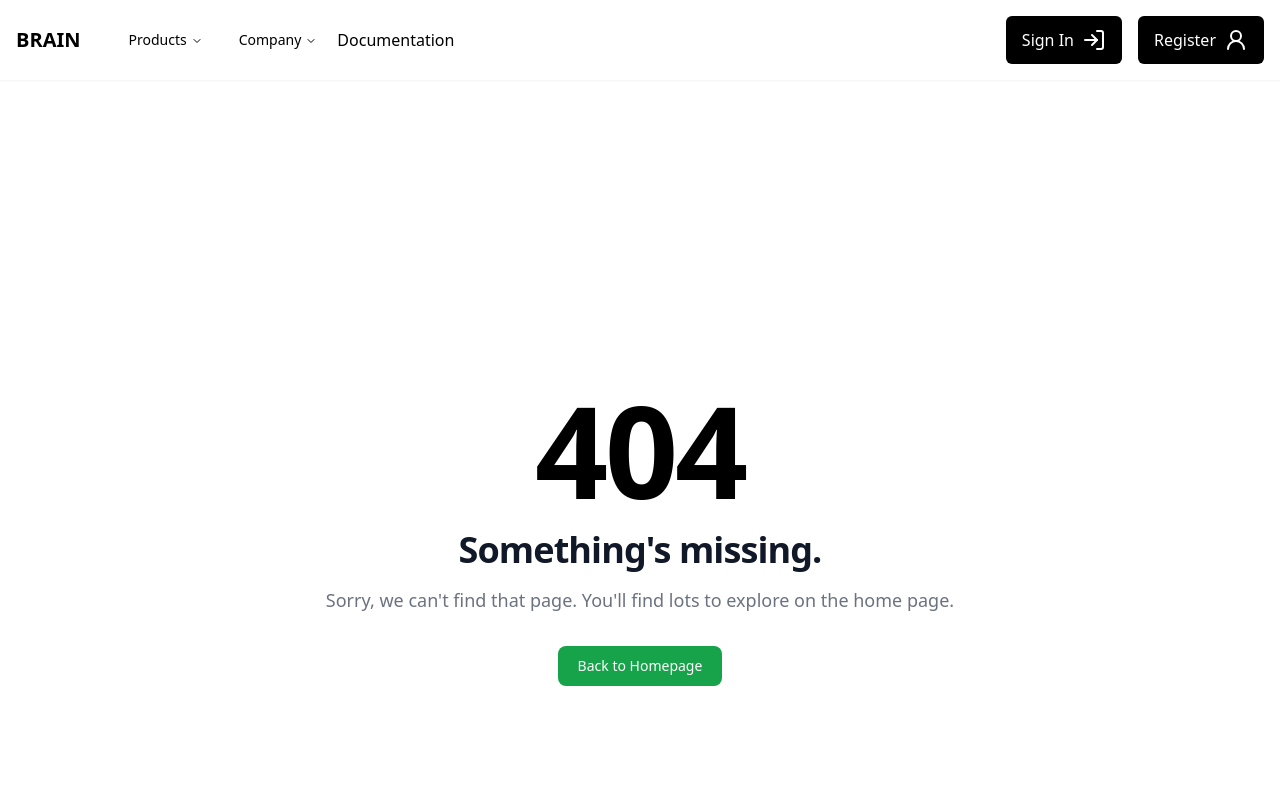
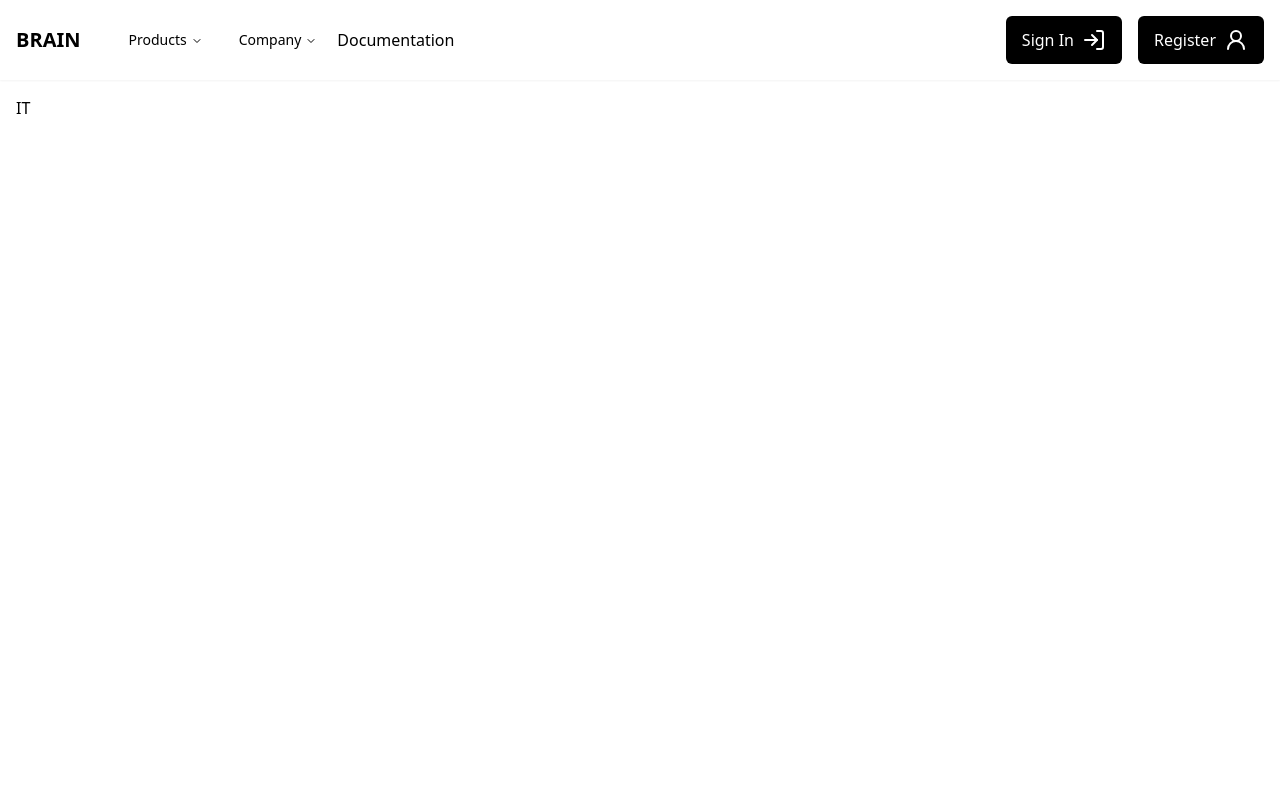
Before and after one commit to Parthakashyap/GITCS-LP, a React (Vite) app: page /it in a window 1280 px wide. Shown: the top 800 px of the page. Built offline with nearby package versions, Linux system fonts and the light colour scheme.

Commit message:
add: it page

```diff
--- a/src/App.tsx
+++ b/src/App.tsx
@@ -7,6 +7,7 @@ import NotFound from "./pages/NotFound";
 import MDO from "./pages/MDO";
 import HR from "./pages/hr";
 import Admin from "./pages/Admin";
+import IT from "./pages/IT";
 const App: React.FC = () => {
   return (
     <BrowserRouter>
@@ -17,6 +18,7 @@ const App: React.FC = () => {
           <Route path="/mdo" element={<MDO />} />
           <Route path="/hr" element={<HR />} />
           <Route path="/admin" element={<Admin />} />
+          <Route path="/it" element={<IT/>} />
           <Route path="/*" element={<NotFound />} />
         </Routes>
         <Footer />
--- /dev/null
+++ b/src/pages/IT.tsx
@@ -0,0 +1,7 @@
+const IT = () => {
+  return (
+    <div className=" min-h-screen p-4">IT</div>
+  )
+}
+
+export default IT
```
